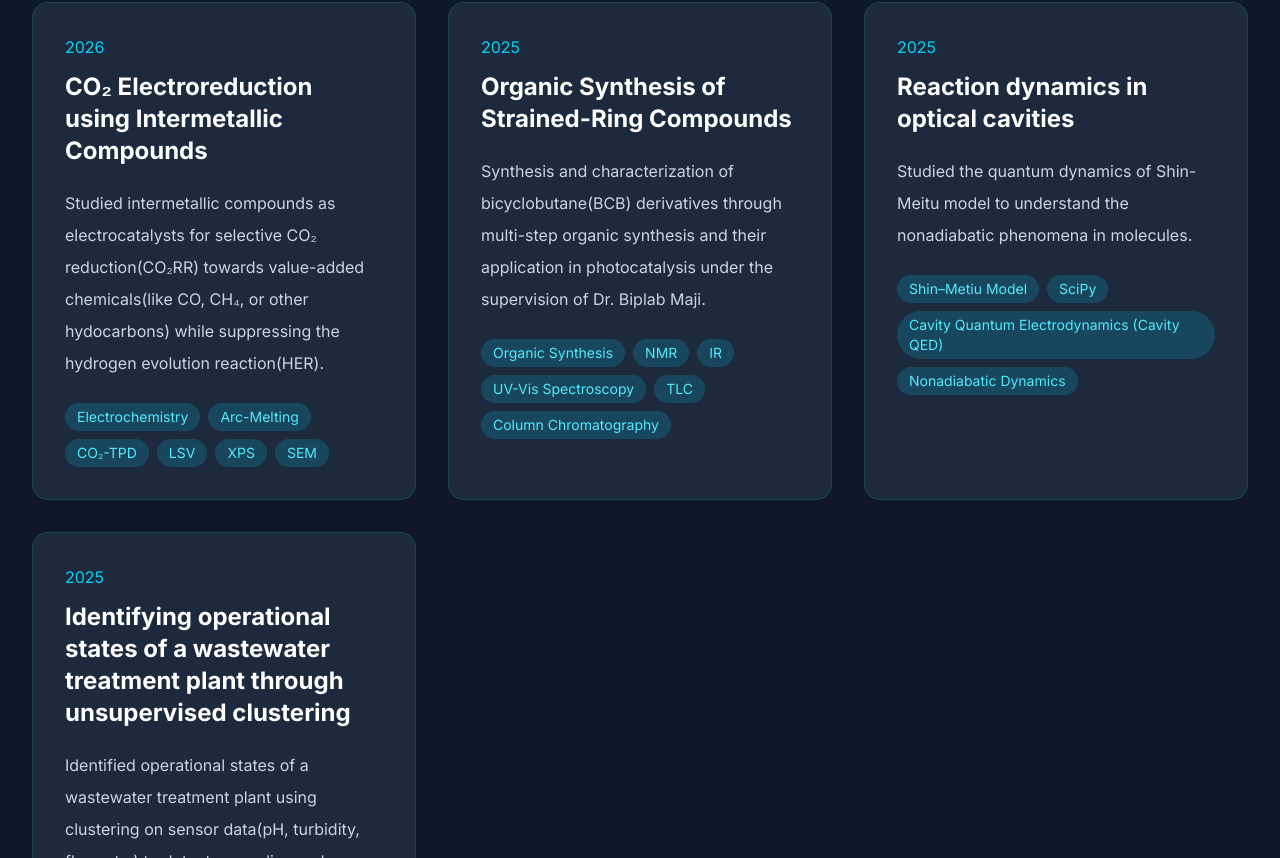
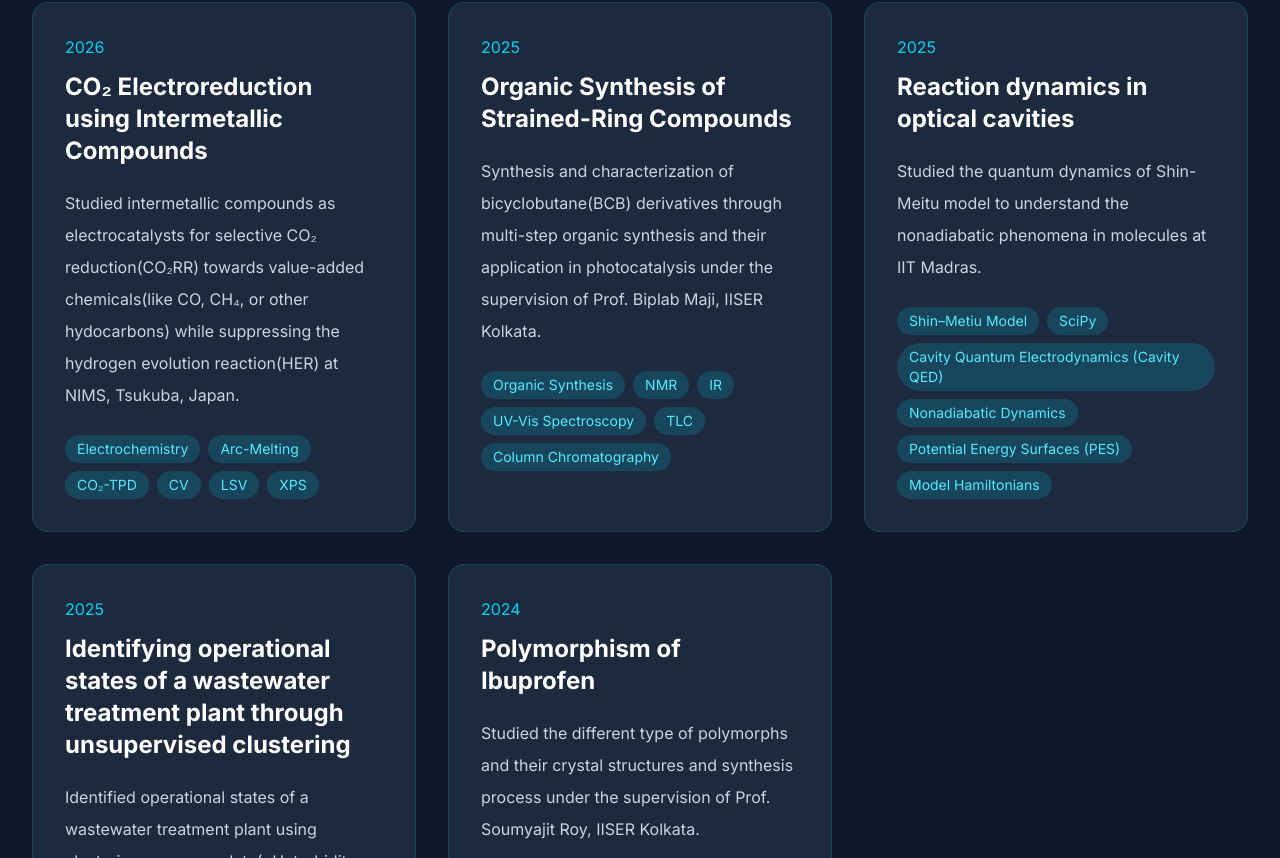
Before and after one commit to Rupak-723/rupak-portfolio, a Next.js app: page / in a window 1280 px wide. Shown: the part 4242-5100 px from the top of the page. Built offline with nearby package versions, Linux system fonts and the light colour scheme.

Commit message:
Update projects.ts

```diff
--- a/data/projects.ts
+++ b/data/projects.ts
@@ -4,14 +4,15 @@ const projects = [
     organisation: "NIMS, Tsukuba, Japan",
     period: "2026",
     description:
-      "Studied intermetallic compounds as electrocatalysts for selective CO₂ reduction(CO₂RR) towards value-added chemicals(like CO, CH₄, or other hydocarbons) while suppressing the hydrogen evolution reaction(HER).",
+      "Studied intermetallic compounds as electrocatalysts for selective CO₂ reduction(CO₂RR) towards value-added chemicals(like CO, CH₄, or other hydocarbons) while suppressing the hydrogen evolution reaction(HER) at NIMS, Tsukuba, Japan.",
     technologies: [
       "Electrochemistry",
       "Arc-Melting",
       "CO₂-TPD",
+      "CV",
       "LSV",
       "XPS",
-      "SEM",
+
     ],
   },
 
@@ -19,7 +20,7 @@ const projects = [
     title: "Organic Synthesis of Strained-Ring Compounds",
     period: "2025",
     description:
-      "Synthesis and characterization of bicyclobutane(BCB) derivatives through multi-step organic synthesis and their application in photocatalysis under the supervision of Dr. Biplab Maji.",
+      "Synthesis and characterization of bicyclobutane(BCB) derivatives through multi-step organic synthesis and their application in photocatalysis under the supervision of Prof. Biplab Maji, IISER Kolkata.",
     technologies: [
       "Organic Synthesis",
       "NMR",
@@ -34,12 +35,14 @@ const projects = [
     title: "Reaction dynamics in optical cavities",
     period: "2025",
     description:
-      "Studied the quantum dynamics of Shin-Meitu model to understand the nonadiabatic phenomena in molecules.",
+      "Studied the quantum dynamics of Shin-Meitu model to understand the nonadiabatic phenomena in molecules at IIT Madras.",
     technologies: [
       "Shin–Metiu Model",
       "SciPy",
       "Cavity Quantum Electrodynamics (Cavity QED)",
       "Nonadiabatic Dynamics",
+      "Potential Energy Surfaces (PES)",
+      "Model Hamiltonians",
     ],
   },
 
@@ -47,7 +50,7 @@ const projects = [
     title: "Identifying operational states of a wastewater treatment plant through unsupervised clustering",
     period: "2025",
     description:
-      "Identified operational states of a wastewater treatment plant using clustering on sensor data(pH, turbidity, flow, etc.) to detect anomalies and optimize performance.",
+      "Identified operational states of a wastewater treatment plant using clustering on sensor data(pH, turbidity, flow, etc.) to detect anomalies and optimize performance at IISER Kolkata.",
     technologies: [
       "K-Means Clustering",
       "Hierarchical Clustering",
@@ -60,6 +63,19 @@ const projects = [
       ],
   },
 
+  {
+    title: "Polymorphism of Ibuprofen",
+    period: "2024",
+    description:
+      "Studied the different type of polymorphs and their crystal structures and synthesis process under the supervision of Prof. Soumyajit Roy, IISER Kolkata.",
+    technologies: [
+      "PXRD",
+      "SEM",
+      "TEM",
+      ],
+  },
+
+
 ];
 
 export default projects;
```
